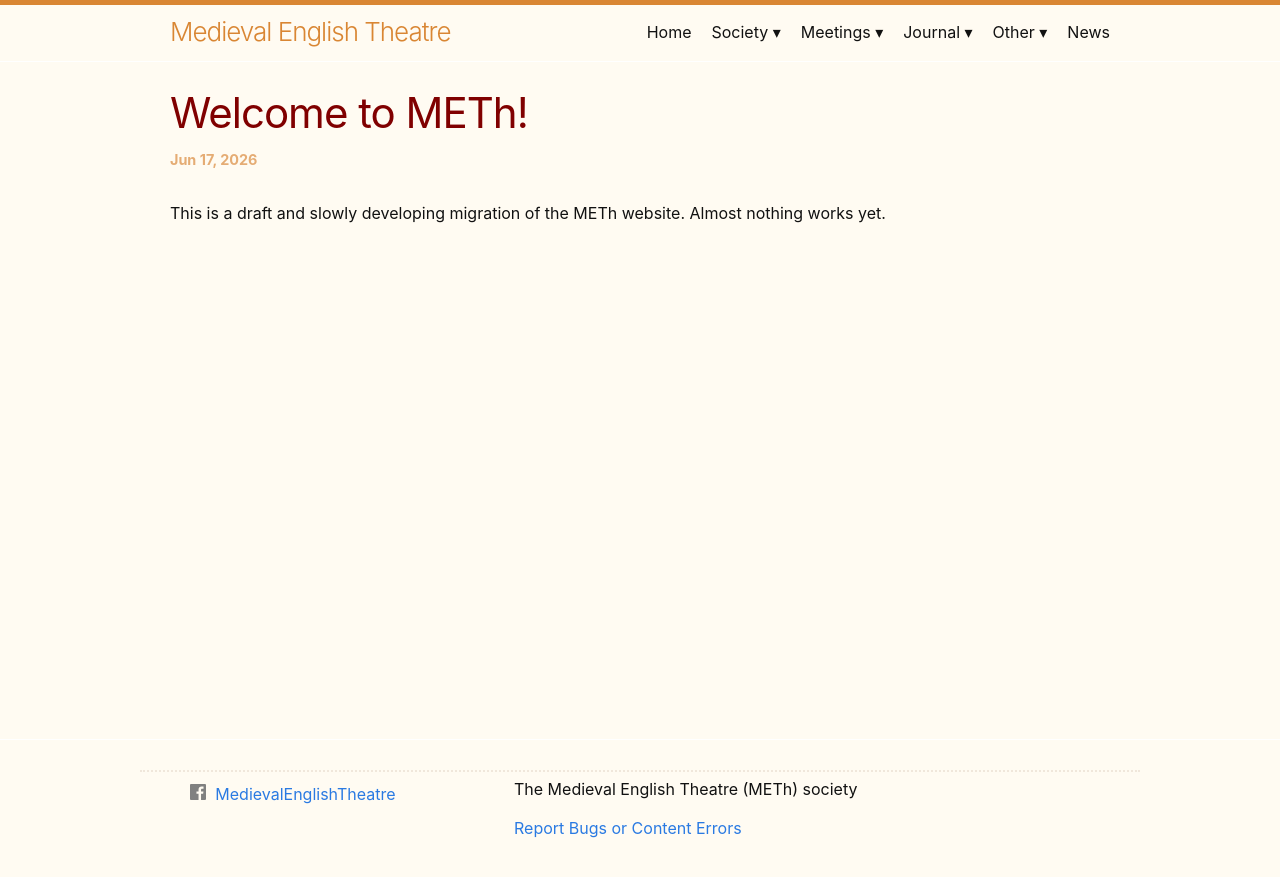
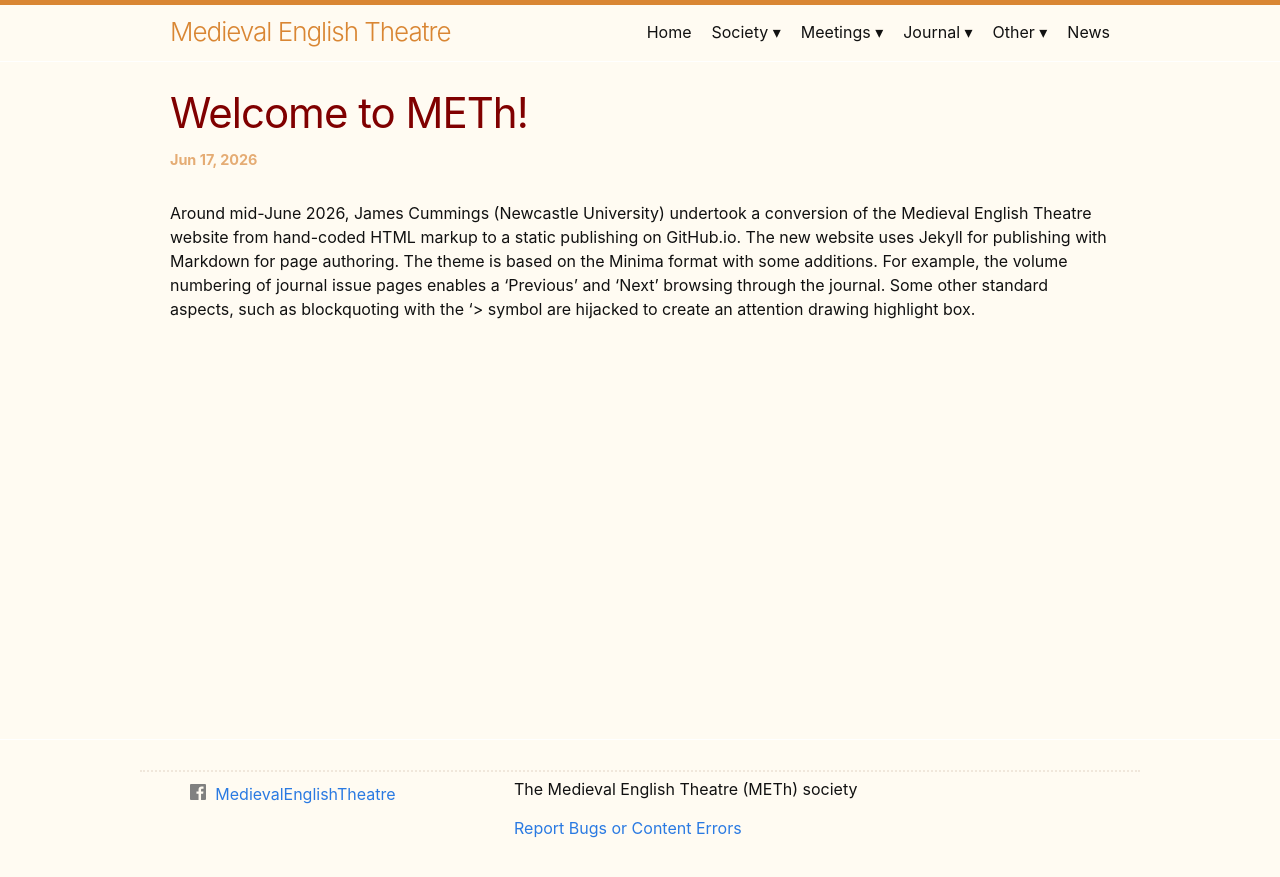
Before and after one commit to MedievalEnglishTheatre/MedievalEnglishTheatre.github.io, a Jekyll site: the page built from src/_posts/2026-06-17-welcome-to-METh.md, in a window 1280 px wide. Shown: the top 877 px of the page. Built offline with Jekyll 4.4.1, drawn with Linux system fonts in a browser that asks for light colours.

Commit message:
Update welcome message for METh website
Added introductory content about the METh website migration and its features.

```diff
--- a/src/_posts/2026-06-17-welcome-to-METh.md
+++ b/src/_posts/2026-06-17-welcome-to-METh.md
@@ -4,4 +4,8 @@ title:  "Welcome to METh!"
 date:   "2026-06-17 17:42:51 +0100"
 ---
 
-This is a draft and slowly developing migration of the METh website. Almost nothing works yet.
+Around mid-June 2026, James Cummings (Newcastle University) undertook a conversion of the Medieval English Theatre
+website from hand-coded HTML markup to a static publishing on GitHub.io. The new website uses Jekyll for publishing
+with Markdown for page authoring. The theme is based on the Minima format with some additions. For example, the
+volume numbering of journal issue pages enables a 'Previous' and 'Next' browsing through the journal. Some other
+standard aspects, such as blockquoting with the '> symbol are hijacked to create an attention drawing highlight box.
```
